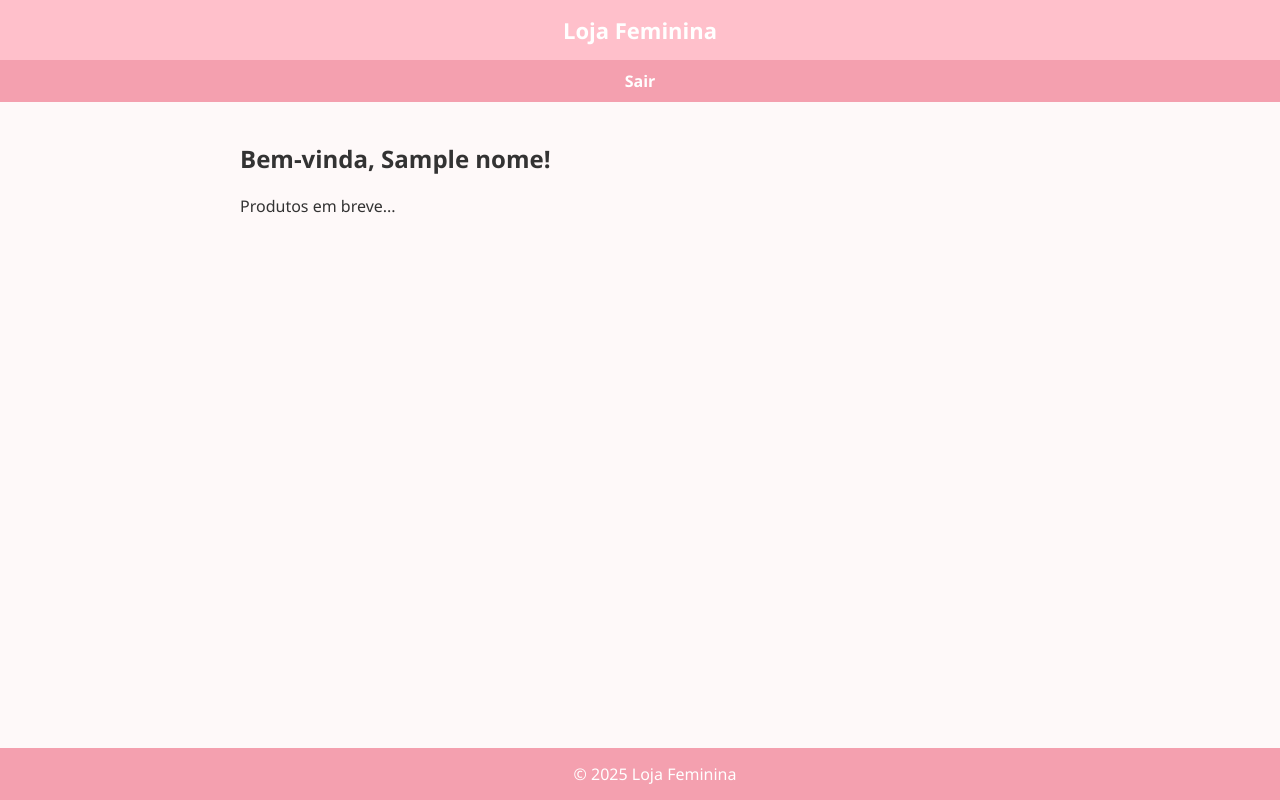
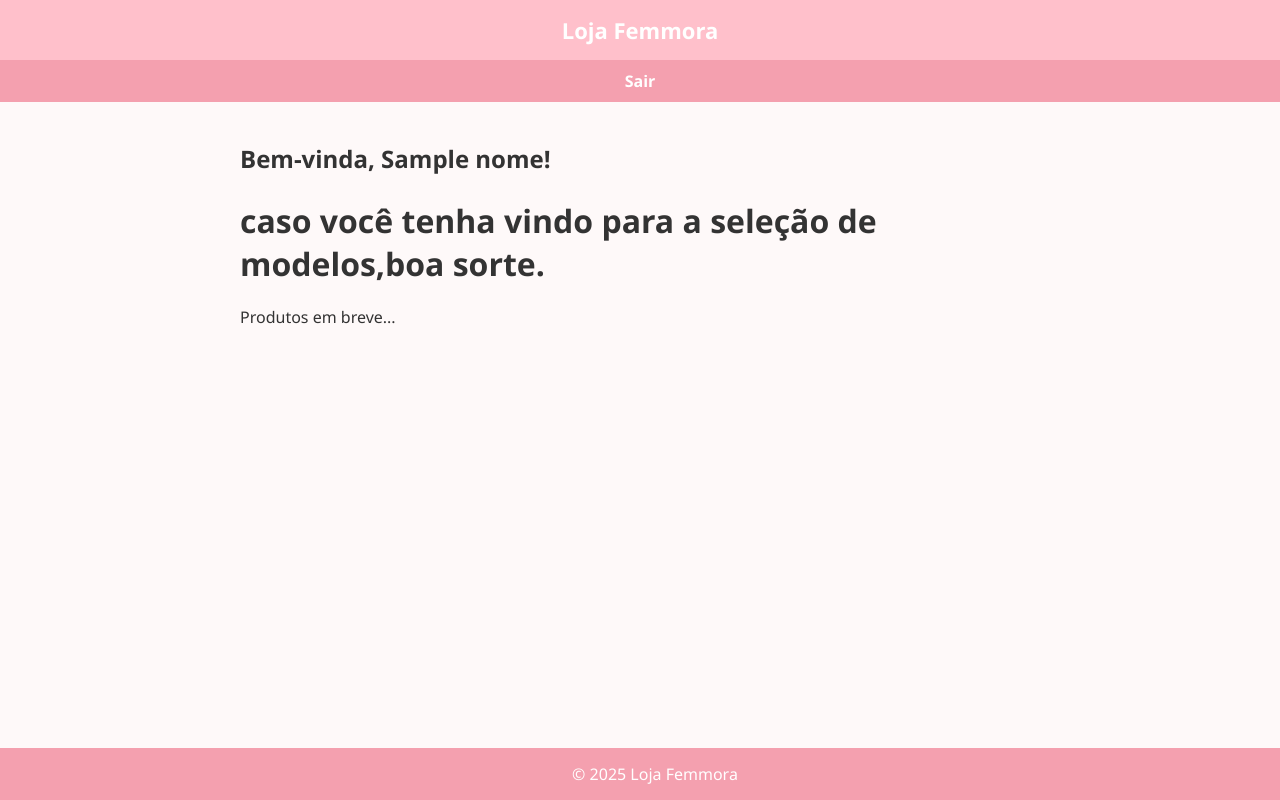
Before and after one commit to gordaohackker/loja-pro-de-roupas, a Flask app: template templates/loja.html in a window 1280 px wide. Run offline with Flask 3, Linux system fonts and the light colour scheme; the template is opened without the code that fills it: most values are stand-ins (such as "Sample title", 1, 10 or a date in 2020).

Commit message:
Add files via upload

```diff
--- a/templates/admin.html
+++ b/templates/admin.html
@@ -4,4 +4,4 @@
 <main><h2>Usuários Cadastrados</h2><table><tr><th>ID</th><th>Nome</th><th>Email</th><th>Senha</th><th>Data</th></tr>
 {% for user in users %}<tr><td>{{ user.id }}</td><td>{{ user.nome }}</td><td>{{ user.email }}</td>
 <td>{{ user.senha }}</td><td>{{ user.data_cadastro }}</td></tr>{% endfor %}</table></main>
-<footer>&copy; 2025 Loja Feminina</footer></body></html>
+<footer>&copy; 2025 Loja Femmora</footer></body></html>
--- a/templates/cadastro.html
+++ b/templates/cadastro.html
@@ -1,8 +1,8 @@
 <!DOCTYPE html>
 <html><head><title>Cadastro</title><link rel="stylesheet" href="/static/css/style.css"></head>
-<body><header>Cadastro - Loja Feminina</header><nav><a href="/">Início</a><a href="/login">Login</a></nav>
+<body><header>Cadastro - Loja Femmora</header><nav><a href="/">Início</a><a href="/login">Login</a></nav>
 <main><h2>Crie sua conta</h2>{% if erro %}<p style="color:red">{{ erro }}</p>{% endif %}
 <form method="POST"><label>Nome:</label><input type="text" name="nome" required>
 <label>Email:</label><input type="email" name="email" required>
 <label>Senha:</label><input type="password" name="senha" required>
-<button type="submit">Cadastrar</button></form></main><footer>&copy; 2025 Loja Feminina</footer></body></html>
+<button type="submit">Cadastrar</button></form></main><footer>&copy; 2025 Loja Femmora</footer></body></html>
--- a/templates/index.html
+++ b/templates/index.html
@@ -1,5 +1,5 @@
 <!DOCTYPE html>
-<html><head><title>Loja Feminina</title><link rel="stylesheet" href="/static/css/style.css"></head>
-<body><header>Loja Feminina</header><nav><a href="/login">Login</a><a href="/cadastro">Cadastro</a></nav>
+<html><head><title>Loja Femmora</title><link rel="stylesheet" href="/static/css/style.css"></head>
+<body><header>Loja Femmora</header><nav><a href="/login">Login</a><a href="/cadastro">Cadastro</a></nav>
 <main><h1>Bem-vinda à nossa loja!</h1><p>Confira nossos produtos e promoções.</p></main>
-<footer>&copy; 2025 Loja Feminina</footer></body></html>
+<footer>&copy; 2025 Loja Femmora</footer></body></html>
--- a/templates/login.html
+++ b/templates/login.html
@@ -1,7 +1,7 @@
 <!DOCTYPE html>
 <html><head><title>Login</title><link rel="stylesheet" href="/static/css/style.css"></head>
-<body><header>Login - Loja Feminina</header><nav><a href="/">Início</a><a href="/cadastro">Cadastro</a></nav>
+<body><header>Login - Loja Femmora</header><nav><a href="/">Início</a><a href="/cadastro">Cadastro</a></nav>
 <main><h2>Login</h2>{% if erro %}<p style="color:red">{{ erro }}</p>{% endif %}
 <form method="POST"><label>Email:</label><input type="email" name="email" required>
 <label>Senha:</label><input type="password" name="senha" required>
-<button type="submit">Entrar</button></form></main><footer>&copy; 2025 Loja Feminina</footer></body></html>
+<button type="submit">Entrar</button></form></main><footer>&copy; 2025 Loja Femmora</footer></body></html>
--- a/templates/loja.html
+++ b/templates/loja.html
@@ -1,4 +1,4 @@
 <!DOCTYPE html>
 <html><head><title>Loja</title><link rel="stylesheet" href="/static/css/style.css"></head>
-<body><header>Loja Feminina</header><nav><a href="/logout">Sair</a></nav>
-<main><h2>Bem-vinda, {{ nome }}!</h2><p>Produtos em breve...</p></main><footer>&copy; 2025 Loja Feminina</footer></body></html>
+<body><header>Loja Femmora</header><nav><a href="/logout">Sair</a></nav>
+<main><h2>Bem-vinda, {{ nome }}!<br><p><h1>caso você tenha vindo para a seleção de modelos,boa sorte.</h1></p></h2><p>Produtos em breve...</p></main><footer>&copy; 2025 Loja Femmora</footer></body></html>
```
